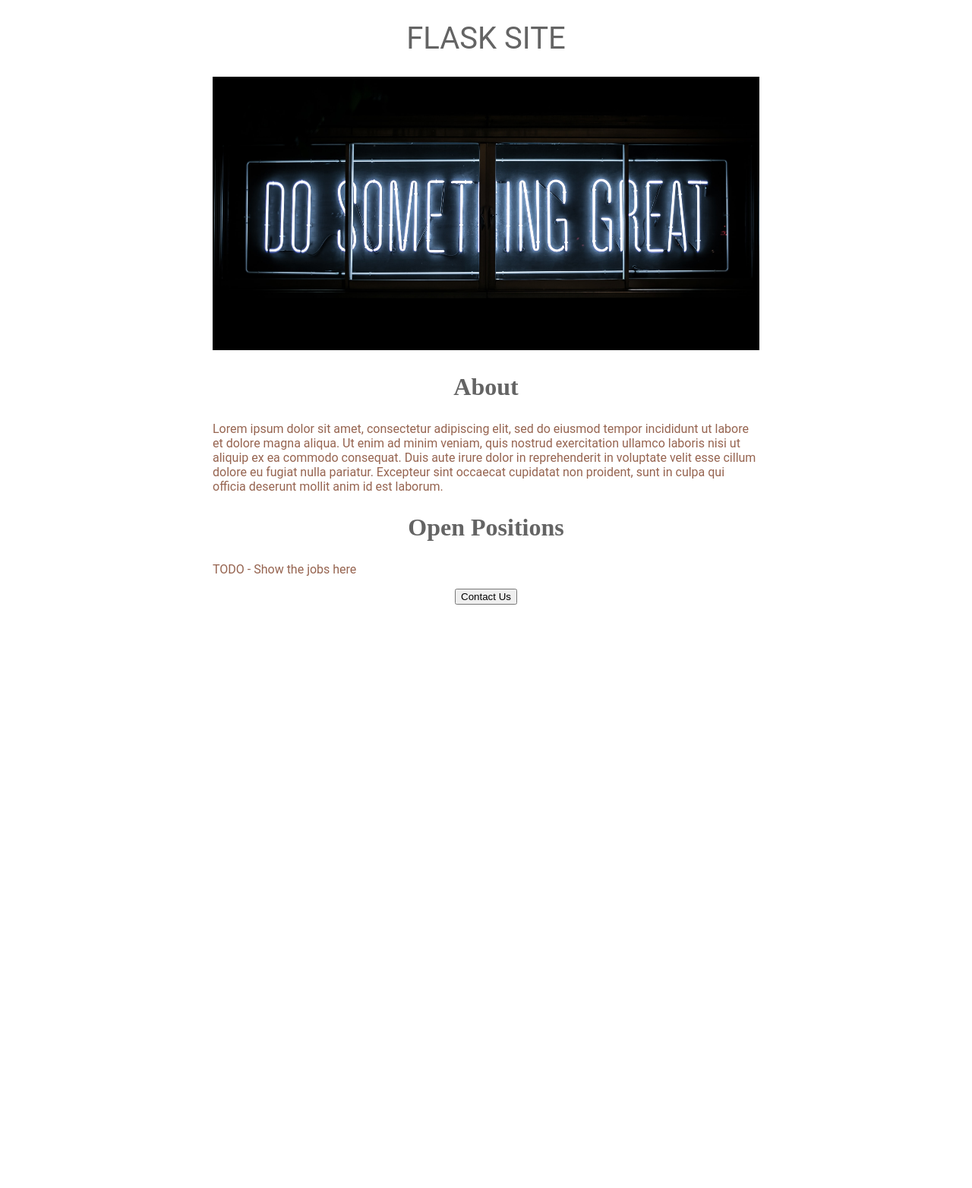
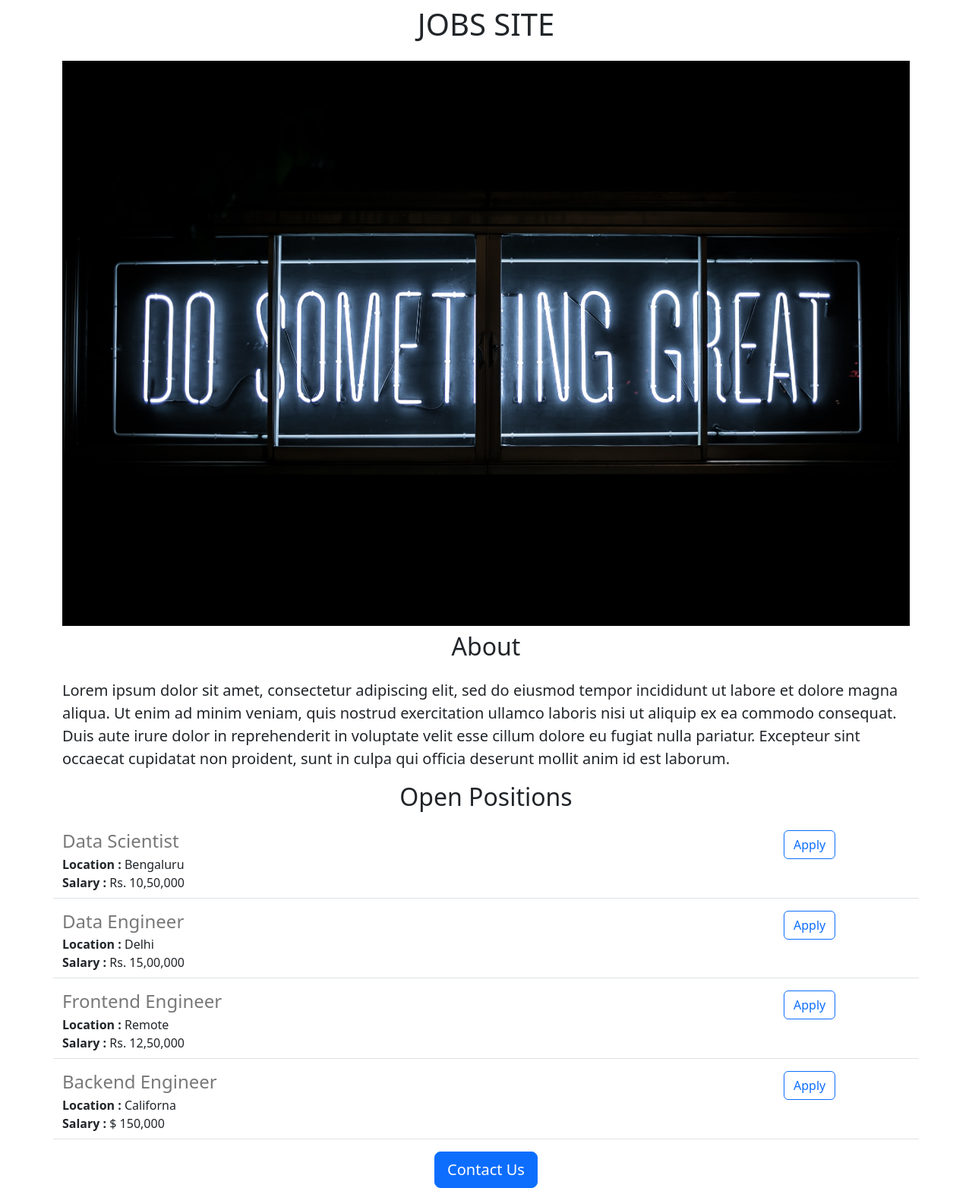
Before and after one commit to anishfelixm/Career_website_portfolio, a Flask app: page / in a window 1280 px wide. Shown: the whole page at 76% size. Before the commit the page ends 796 px from the top, so only its background shows below. Run offline with Flask 2, Linux system fonts and the light colour scheme.

Commit message:
Added Dynamic data and routed

```diff
--- a/app.py
+++ b/app.py
@@ -1,10 +1,37 @@
-from flask import Flask, render_template
+from flask import Flask, render_template, jsonify
 
 app=Flask(__name__)
-
+JOBS=[{
+  'id':1,
+  'title':'Data Scientist',
+  'location':'Bengaluru',
+  'salary':'Rs. 10,50,000'
+},
+     {
+  'id':2,
+  'title':'Data Engineer',
+  'location':'Delhi',
+  'salary':'Rs. 15,00,000'
+},
+     {
+  'id':3,
+  'title':'Frontend Engineer',
+  'location':'Remote',
+  'salary':'Rs. 12,50,000'
+},
+     {
+  'id':4,
+  'title':'Backend Engineer',
+  'location':'Californa',
+  'salary':'$ 150,000'
+}]
 @app.route("/")
 def hello():
-  return render_template('Home.html')
+  return render_template('Home.html',jobs=JOBS,c_name="JOBS")
+
+@app.route("/jobs")
+def list_jobs():
+  return jsonify(JOBS)
 
 if __name__=="__main__":
   app.run(host='0.0.0.0',debug=True)
--- a/templates/Home.html
+++ b/templates/Home.html
@@ -1,49 +1,32 @@
 <!DOCTYPE HTML>
 <html>
   <head>
+    <meta charset="utf-8">
+    <meta name="viewport" content="width=device-width, initial-scale=1">
+    <link href="https://cdn.jsdelivr.net/npm/bootstrap@5.3.0-alpha1/dist/css/bootstrap.min.css" rel="stylesheet" integrity="sha384-GLhlTQ8iRABdZLl6O3oVMWSktQOp6b7In1Zl3/Jr59b6EGGoI1aFkw7cmDA6j6gD" crossorigin="anonymous">
     <title>FLask Site</title>
     <style>
-      h1{
-        font-size : 40px;
-        font-family:Roboto;
-        font-weight:normal;
-        color:rgb(100,100,100);
-        text-align:center;
-      }
-
       #banner{
-        width:100%;
-        height:360px;
-        object-fit:cover;
-      }
-
-      h2{
-        font-family:Comic-Sans;
-        font-size:32px;
-        text-align:center;
-        color:rgb(100,100,100);
-      }
-
-      .bodytext{
-        font-family:Roboto;
-        color:rgb(150,100,80);
-      }
-
-      #container{
-        max-width: 720px;
-        margin:0 auto 0 auto;
+        height:100px;
+        width:95%;
       }
     </style>
   </head>
   <body>
-    <div id="container">
-      <h1>FLASK SITE</h1>
-    <img id="banner" src='https://careerwebsiteportfolio.anishfelix.repl.co/static/banner.jpg'>
-    <h2>About</h2>
-    <p class="bodytext">Lorem ipsum dolor sit amet, consectetur adipiscing elit, sed do eiusmod tempor incididunt ut labore et dolore magna aliqua. Ut enim ad minim veniam, quis nostrud exercitation ullamco laboris nisi ut aliquip ex ea commodo consequat. Duis aute irure dolor in reprehenderit in voluptate velit esse cillum dolore eu fugiat nulla pariatur. Excepteur sint occaecat cupidatat non proident, sunt in culpa qui officia deserunt mollit anim id est laborum.</p>
-    <h2>Open Positions</h2>
-    <p class="bodytext">TODO - Show the jobs here</p>
-    <div style="text-align:center;"><button>Contact Us</button></div>
+    <div class="container" id="banner">
+      <h1 class="text-center mt-2 mb-4">{{c_name}} SITE</h1>
+    <img class="img-fluid" src='https://careerwebsiteportfolio.anishfelix.repl.co/static/banner.jpg'>
+    <h2 class="text-center mt-2 mb-4">About</h2>
+    <p class="lead">Lorem ipsum dolor sit amet, consectetur adipiscing elit, sed do eiusmod tempor incididunt ut labore et dolore magna aliqua. Ut enim ad minim veniam, quis nostrud exercitation ullamco laboris nisi ut aliquip ex ea commodo consequat. Duis aute irure dolor in reprehenderit in voluptate velit esse cillum dolore eu fugiat nulla pariatur. Excepteur sint occaecat cupidatat non proident, sunt in culpa qui officia deserunt mollit anim id est laborum.</p>
+    <h2 class="text-center mt-2 mb-4">Open Positions</h2>
+    <div>
+      {% for job in jobs %}
+        {%include 'jobitem.html' %}
+      {% endfor %}
+    </div>
+    <div class="text-center">
+      <button class="btn btn-primary btn-lg">Contact Us</button>
+    </div>
   </div>
   </body>
 </html>
--- /dev/null
+++ b/templates/jobitem.html
@@ -0,0 +1,18 @@
+<div class="border-bottom row" style="margin-bottom:16px;padding-bottom:8px;">
+        <div class="col-10">
+          <h4 style="color:rgb(120,120,120); margin-bottom:4px;">
+            {{job['title']}}
+          </h4>
+          <div>
+            <b>Location : </b>{{job['location']}}
+          </div>
+          {% if 'salary' in job %}
+            <div>
+              <b>Salary : </b>{{job['salary']}}
+            </div>
+          {% endif %}
+        </div>
+        <div class="col-2">
+          <button type="button" class="btn btn-outline-primary">Apply</button>
+        </div>
+</div>
```
